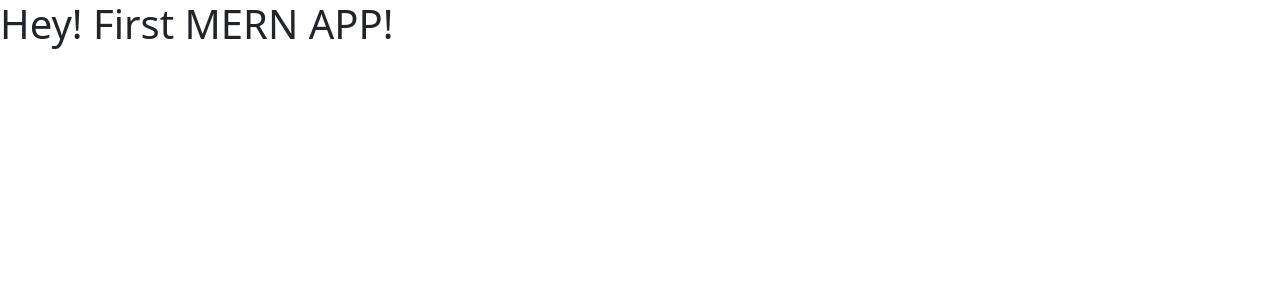
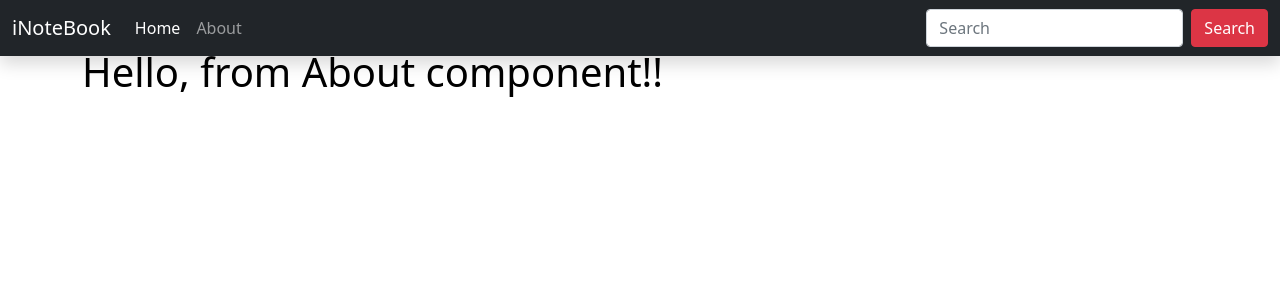
Before and after one commit to mateenNawaz86/iNoteBook-MERN, a React (Create React App) app: page /about in a window 1280 px wide. Shown: the top 300 px of the page. Built offline with nearby package versions, Linux system fonts and the light colour scheme.

Commit message:
create component & Router setup

```diff
--- a/public/index.html
+++ b/public/index.html
@@ -19,25 +19,13 @@
       crossorigin="anonymous"
       referrerpolicy="no-referrer"
     />
-
-    <!-- Bootstrap 5  Links here below -->
+    <!-- Bootstrap CSS -->
     <link
       href="https://cdn.jsdelivr.net/npm/bootstrap@5.1.1/dist/css/bootstrap.min.css"
       rel="stylesheet"
       integrity="sha384-F3w7mX95PdgyTmZZMECAngseQB83DfGTowi0iMjiWaeVhAn4FJkqJByhZMI3AhiU"
       crossorigin="anonymous"
     />
-    <script
-      src="https://cdn.jsdelivr.net/npm/@popperjs/core@2.9.3/dist/umd/popper.min.js"
-      integrity="sha384-W8fXfP3gkOKtndU4JGtKDvXbO53Wy8SZCQHczT5FMiiqmQfUpWbYdTil/SxwZgAN"
-      crossorigin="anonymous"
-    ></script>
-    <script
-      src="https://cdn.jsdelivr.net/npm/bootstrap@5.1.1/dist/js/bootstrap.min.js"
-      integrity="sha384-skAcpIdS7UcVUC05LJ9Dxay8AXcDYfBJqt1CJ85S/CFujBsIzCIv+l9liuYLaMQ/"
-      crossorigin="anonymous"
-    ></script>
-
 
     <link rel="manifest" href="%PUBLIC_URL%/manifest.json" />
     <title>iNoteBook - By Mirani</title>
@@ -45,5 +33,11 @@
   <body>
     <noscript>You need to enable JavaScript to run this app.</noscript>
     <div id="root"></div>
+    <!-- Option 1: Bootstrap Bundle with Popper -->
+    <script
+      src="https://cdn.jsdelivr.net/npm/bootstrap@5.1.1/dist/js/bootstrap.bundle.min.js"
+      integrity="sha384-/bQdsTh/da6pkI1MST/rWKFNjaCP5gBSY4sEBT38Q/9RBh9AH40zEOg7Hlq2THRZ"
+      crossorigin="anonymous"
+    ></script>
   </body>
 </html>
--- a/src/App.jsx
+++ b/src/App.jsx
@@ -1,9 +1,25 @@
 import React from "react";
+import { BrowserRouter as Router, Switch, Route } from "react-router-dom";
+import Navbar from "./components/Navbar/Navbar";
+import Home from "./components/Home/Home";
+import About from "./components/About/About";
 
 const App = () => {
   return (
     <>
-      <h1>Hey! First MERN APP!</h1>
+      <Router>
+        <Navbar />
+        <div className="container my-5">
+          <Switch>
+            <Route exact path="/">
+              <Home />
+            </Route>
+            <Route exact path="/about">
+              <About />
+            </Route>
+          </Switch>
+        </div>
+      </Router>
     </>
   );
 };
--- /dev/null
+++ b/src/components/About/About.jsx
@@ -0,0 +1,11 @@
+import React from "react";
+
+const About = () => {
+  return (
+    <>
+      <h1>Hello, from About component!!</h1>
+    </>
+  );
+};
+
+export default About;
--- /dev/null
+++ b/src/components/Home/Home.jsx
@@ -0,0 +1,11 @@
+import React from "react";
+
+const Home = () => {
+  return (
+    <>
+      <h1>Hello, from Home component!!</h1>
+    </>
+  );
+};
+
+export default Home;
--- /dev/null
+++ b/src/components/Navbar/Navbar.jsx
@@ -0,0 +1,61 @@
+import React, { useState } from "react";
+import { Link } from "react-router-dom";
+
+const Navbar = () => {
+  const [showMenu, setShowMenu] = useState(false);
+
+  const showMenuHandler = () => setShowMenu(!showMenu);
+
+  return (
+    <>
+      <nav className="navbar navbar-expand-lg fixed-top shadow navbar-dark bg-dark">
+        <div className="container-fluid">
+          <Link className="navbar-brand" to="/">
+            iNoteBook
+          </Link>
+          <button
+            className="navbar-toggler"
+            type="button"
+            data-bs-toggle="collapse"
+            data-bs-target="#navbarSupportedContent"
+            aria-controls="navbarSupportedContent"
+            aria-expanded="false"
+            aria-label="Toggle navigation"
+          >
+            <i
+              onClick={showMenuHandler}
+              className={showMenu ? "fas fa-times" : "fas fa-bars"}
+            />
+          </button>
+          <div className="collapse navbar-collapse" id="navbarSupportedContent">
+            <ul className="navbar-nav me-auto mb-2 mb-lg-0">
+              <li className="nav-item">
+                <Link className="nav-link active" aria-current="page" to="/">
+                  Home
+                </Link>
+              </li>
+              <li className="nav-item">
+                <Link className="nav-link" to="/about">
+                  About
+                </Link>
+              </li>
+            </ul>
+            <form className="d-flex">
+              <input
+                className="form-control me-2"
+                type="search"
+                placeholder="Search"
+                aria-label="Search"
+              />
+              <button className="btn btn-danger" type="submit">
+                Search
+              </button>
+            </form>
+          </div>
+        </div>
+      </nav>
+    </>
+  );
+};
+
+export default Navbar;
--- a/src/index.css
+++ b/src/index.css
@@ -8,6 +8,7 @@
 
 :root {
   --white: "#fff";
+  --text-color: "#000";
 }
 
 html {
@@ -16,4 +17,5 @@ html {
 
 body {
   background-color: var(--white);
+  color: var(--text-color);
 }
```
